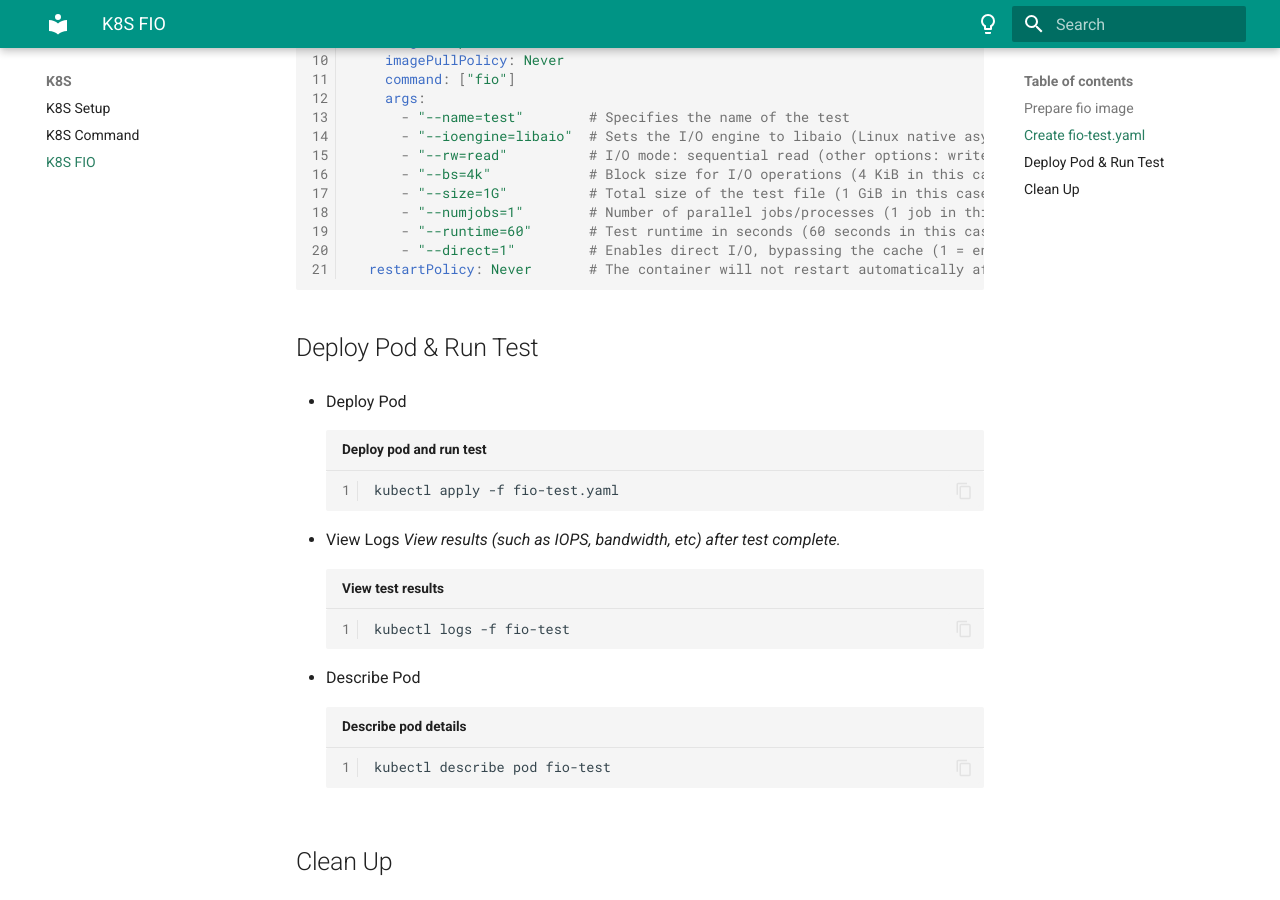
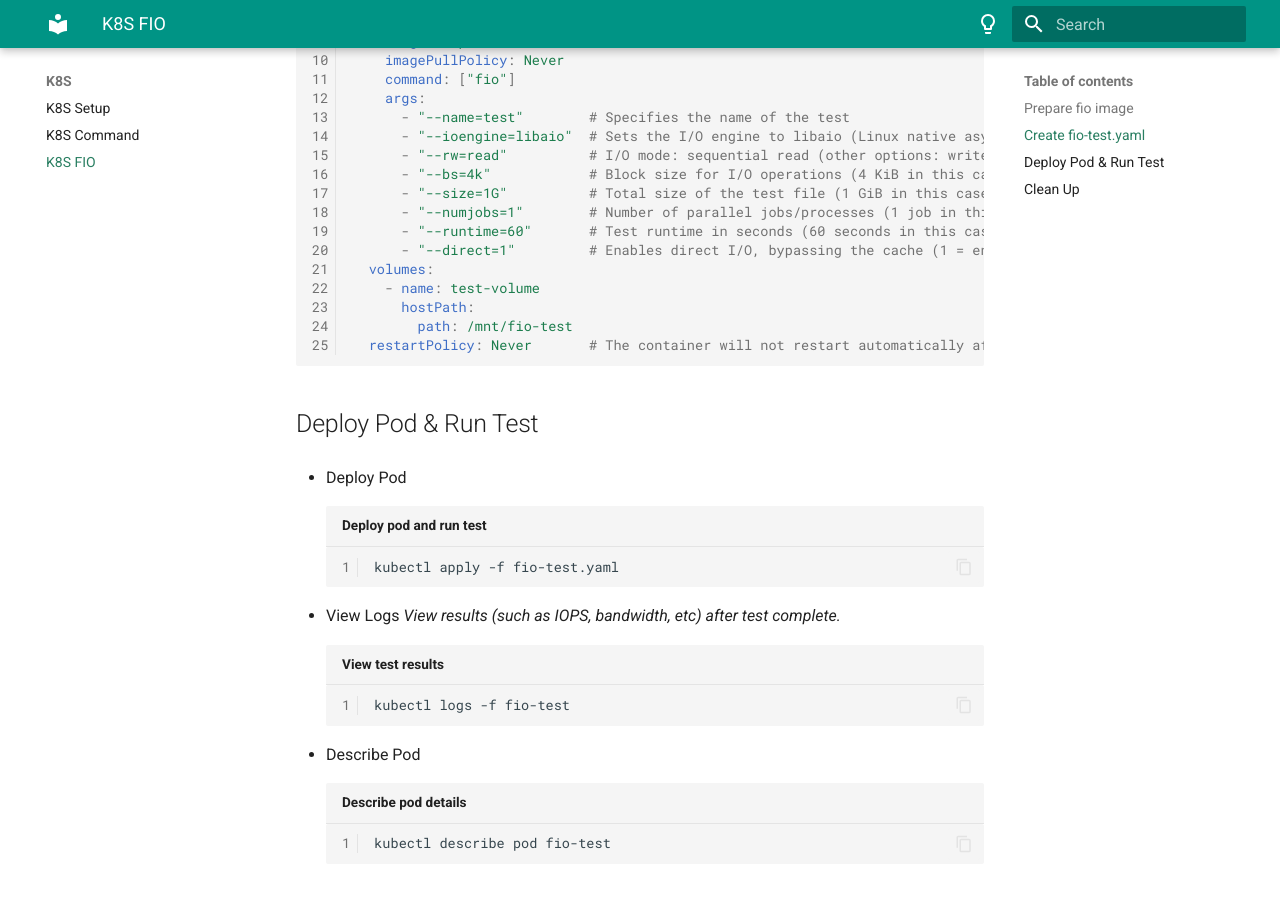
Before and after one commit to zhouushe/notes, an MkDocs documentation site: the page built from docs/k8s_fio.md, in a window 1280 px wide and 900 px high, scrolled down 1190 px. Built offline with MkDocs 1.6.1 and Material for MkDocs 9.7.7, drawn with Linux system fonts in a browser that asks for light colours.

Commit message:
Update k8s_fio.md

````diff
--- a/docs/k8s_fio.md
+++ b/docs/k8s_fio.md
@@ -46,6 +46,10 @@ spec:
       - "--numjobs=1"        # Number of parallel jobs/processes (1 job in this case)
       - "--runtime=60"       # Test runtime in seconds (60 seconds in this case)
       - "--direct=1"         # Enables direct I/O, bypassing the cache (1 = enabled)
+  volumes:
+    - name: test-volume
+      hostPath:
+        path: /mnt/fio-test
   restartPolicy: Never       # The container will not restart automatically after the FIO job completes or fails
 ```
 
````
